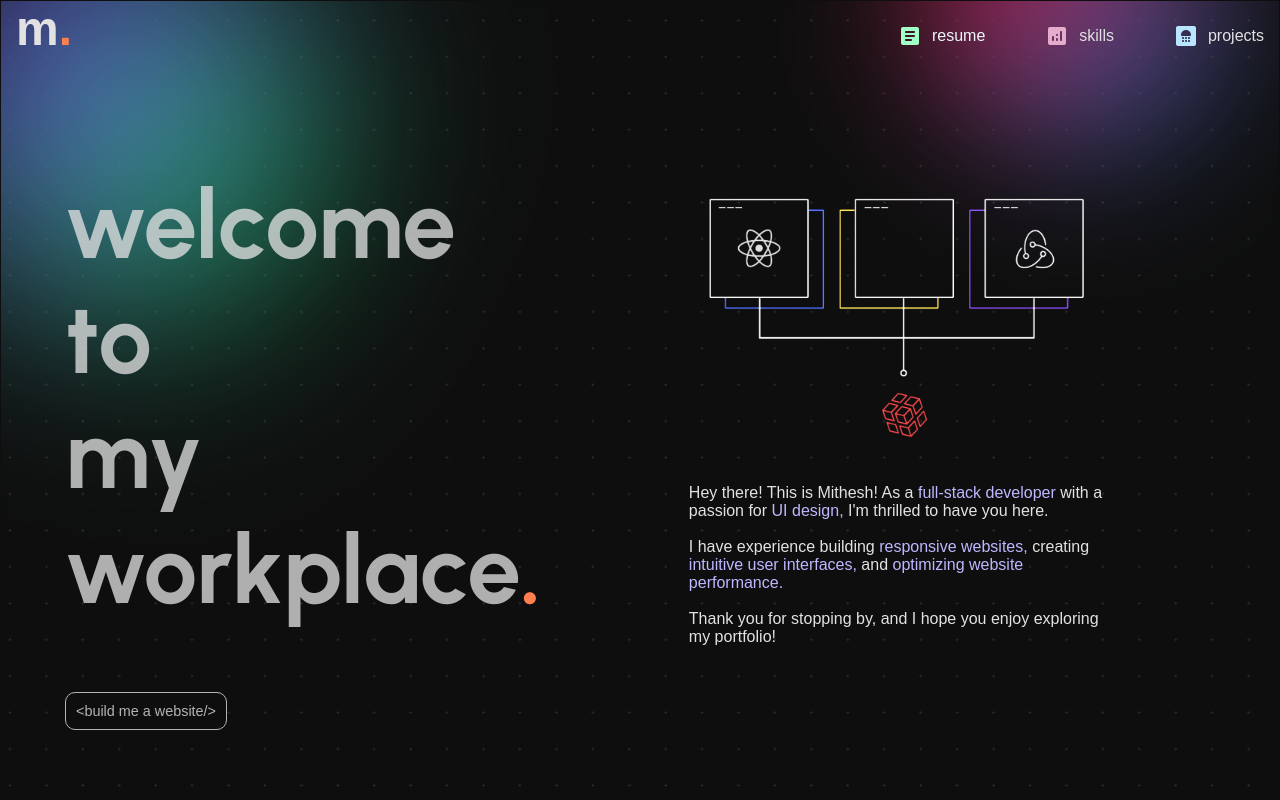
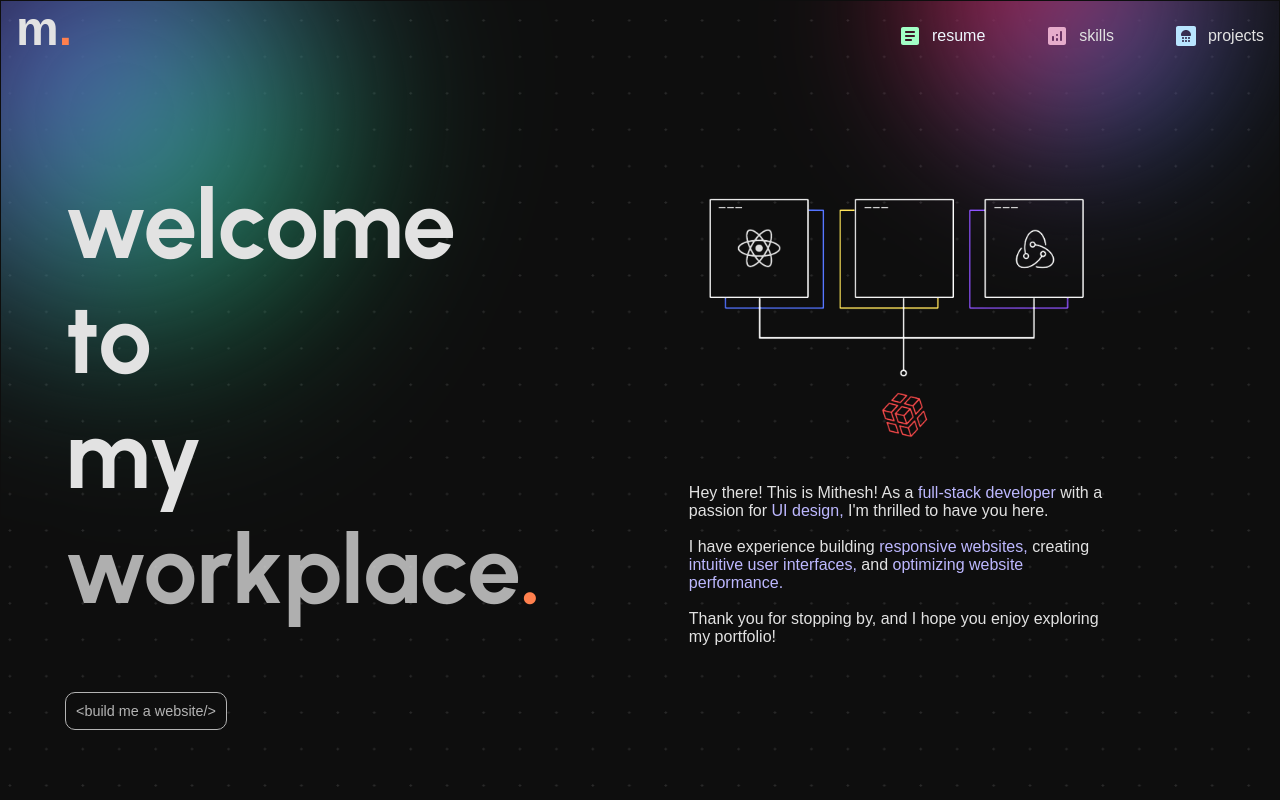
Before and after one commit to Mithesh-B/Portfolio, a React (Vite) app: page / in a window 1280 px wide. Shown: the top 800 px of the page. Built offline with nearby package versions, Linux system fonts and the light colour scheme; a web font is replaced by a local one.

Commit message:
text color fix

```diff
--- a/src/app.scss
+++ b/src/app.scss
@@ -53,14 +53,14 @@ body::-webkit-scrollbar-thumb {
   );
 
   background-size: 34px 34px;
-  opacity: 0.7;
+  opacity: 0.8;
   animation: pulsate 30s infinite; /* Adjust the duration as needed */
 }
 
 @keyframes pulsate {
   0% {
     transform: scale(1);
-    opacity: 0.7;
+    opacity: 0.8;
   }
   50% {
     transform: scale(1.1);
@@ -68,7 +68,7 @@ body::-webkit-scrollbar-thumb {
   }
   100% {
     transform: scale(1);
-    opacity: 0.7;
+    opacity: 0.8;
   }
 }
 
@@ -85,4 +85,6 @@ body::-webkit-scrollbar-thumb {
     display: none;
     opacity: 0;
   }
+
+
 }
--- a/src/components/about/aboutme.scss
+++ b/src/components/about/aboutme.scss
@@ -63,6 +63,11 @@ html {
       font-weight: 700;
       max-width: 550px;
       overflow-x: hidden;
+
+      .welcome-text{
+      color:  #e2e2e2
+      }
+
 
 
       mark {
```
